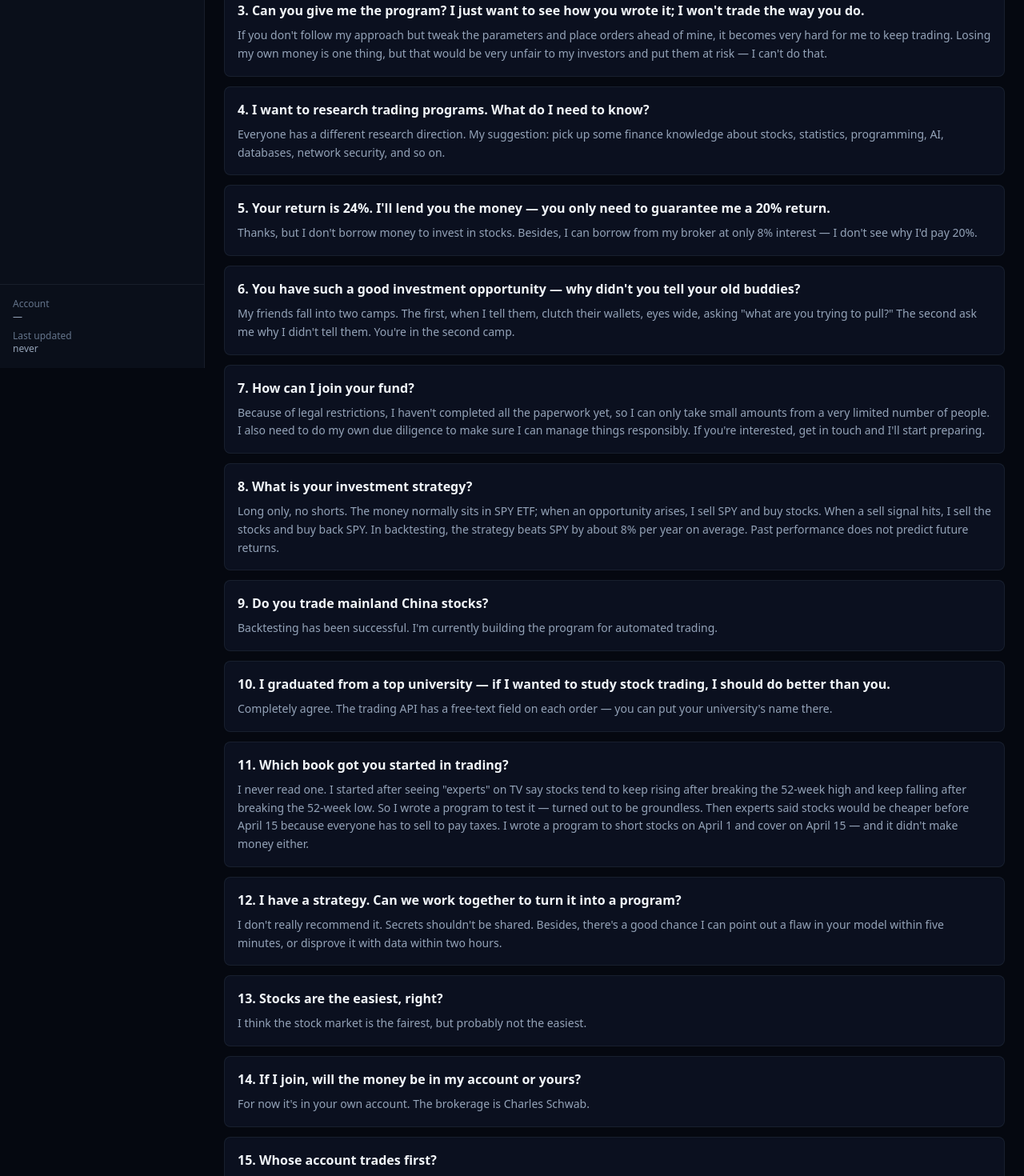
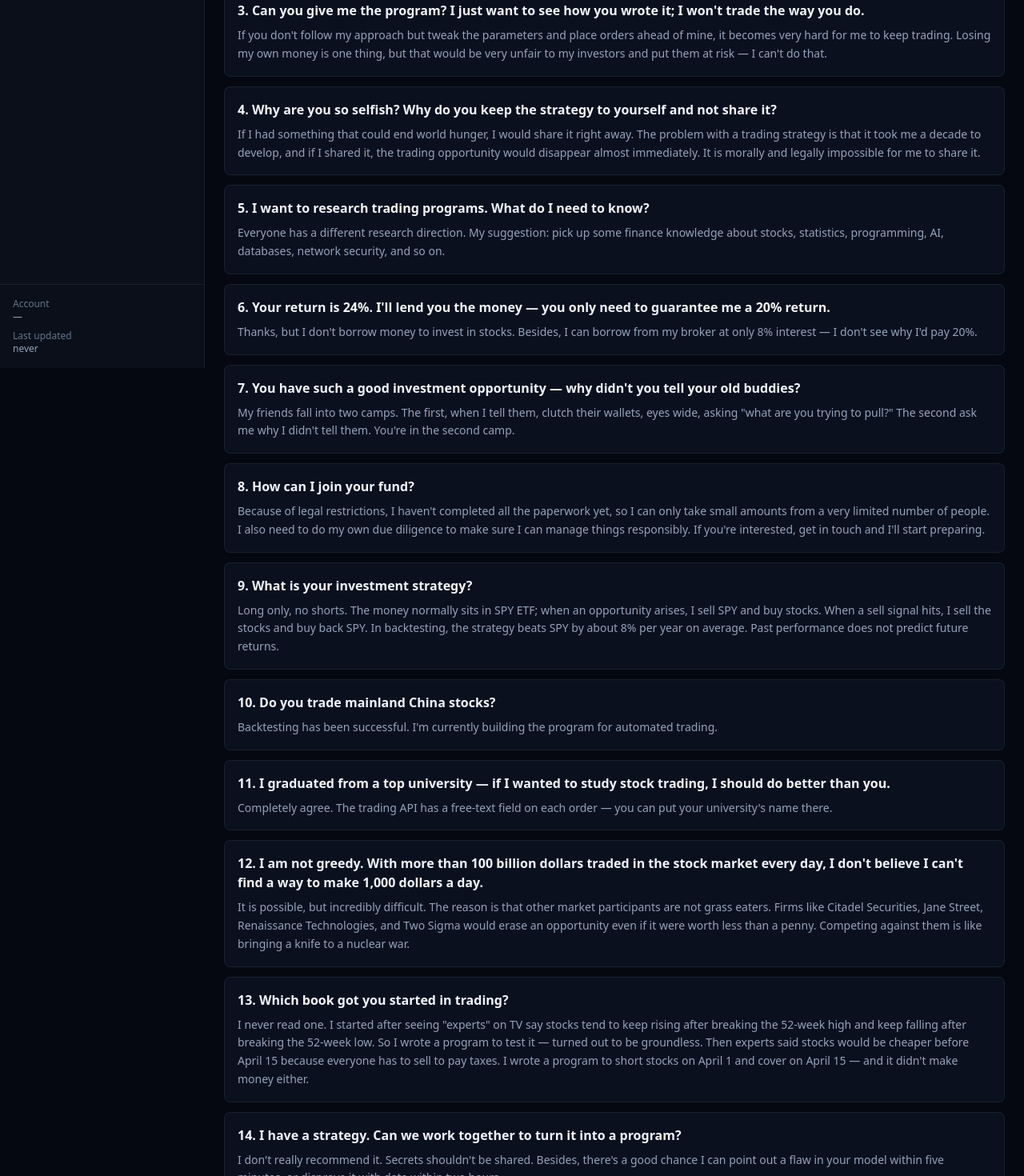
Before and after one commit to bxz2501/xQuant.us, a Next.js app: page /dashboard/faq in a window 1280 px wide. Shown: the part 340-1810 px from the top of the page at 80% size. Built offline with nearby package versions, Linux system fonts and the light colour scheme; no server answers.

Commit message:
fix deploy.sh

```diff
--- a/app/dashboard/faq/page.tsx
+++ b/app/dashboard/faq/page.tsx
@@ -17,6 +17,10 @@ const FAQ_EN: Entry[] = [
     q: "Can you give me the program? I just want to see how you wrote it; I won't trade the way you do.",
     a: "If you don't follow my approach but tweak the parameters and place orders ahead of mine, it becomes very hard for me to keep trading. Losing my own money is one thing, but that would be very unfair to my investors and put them at risk — I can't do that.",
   },
+  {
+  q: "Why are you so selfish? Why do you keep the strategy to yourself and not share it?",
+  a: "If I had something that could end world hunger, I would share it right away. The problem with a trading strategy is that it took me a decade to develop, and if I shared it, the trading opportunity would disappear almost immediately. It is morally and legally impossible for me to share it.",
+},
   {
     q: "I want to research trading programs. What do I need to know?",
     a: "Everyone has a different research direction. My suggestion: pick up some finance knowledge about stocks, statistics, programming, AI, databases, network security, and so on.",
@@ -45,6 +49,10 @@ const FAQ_EN: Entry[] = [
     q: "I graduated from a top university — if I wanted to study stock trading, I should do better than you.",
     a: "Completely agree. The trading API has a free-text field on each order — you can put your university's name there.",
   },
+  {
+  q: "I am not greedy. With more than 100 billion dollars traded in the stock market every day, I don't believe I can't find a way to make 1,000 dollars a day.",
+  a: "It is possible, but incredibly difficult. The reason is that other market participants are not grass eaters. Firms like Citadel Securities, Jane Street, Renaissance Technologies, and Two Sigma would erase an opportunity even if it were worth less than a penny. Competing against them is like bringing a knife to a nuclear war.",
+},
   {
     q: "Which book got you started in trading?",
     a: "I never read one. I started after seeing \"experts\" on TV say stocks tend to keep rising after breaking the 52-week high and keep falling after breaking the 52-week low. So I wrote a program to test it — turned out to be groundless. Then experts said stocks would be cheaper before April 15 because everyone has to sell to pay taxes. I wrote a program to short stocks on April 1 and cover on April 15 — and it didn't make money either.",
@@ -81,6 +89,10 @@ const FAQ_ZH: Entry[] = [
     a: "如果你不照我的方法，把参数调在我之前下单，我的交易就很难继续了，我自己输了没关系，但这对我的投资者非常不公平，也给他们带来风险，我不能这么做。",
   },
   {
+  q: "你为什么这么自私？为什么把策略藏着，不愿意分享？",
+  a: "如果我拥有的是能够解决世界饥饿的问题，我会立刻公开分享。问题在于，交易策略不一样——它花了我十年时间才开发出来，而且一旦公开，交易机会很快就会消失。这不仅会影响我自己，也会影响信任我的投资人。从道德和法律上，我都不能这样做。",
+},
+  {
     q: "我想研究股票交易程序，需要哪些知识？",
     a: "每个人的研究方向不一样，我的建议是你需要学点关于股票的金融知识，统计学，编程，人工智能，数据库，网络安全等等。",
   },
@@ -108,6 +120,10 @@ const FAQ_ZH: Entry[] = [
     q: "我是名牌大学毕业，应该可以比你做得更好，如果我想研究股票的话。",
     a: "完全同意。API 在下单时有一个自由字节的 field，你可以把你大学名字写在上面。",
   },
+  {
+  q: "我不贪心。股市每天交易额超过上千亿美元，我不相信连一天赚1000美元的机会都找不到。",
+  a: "理论上是有可能的，但实际上极其困难。原因在于，市场里的其他参与者都不是吃素的。像 Citadel Securities、Jane Street、Renaissance Technologies、Two Sigma 这样的公司，哪怕只有不到一分钱的机会，也会被它们迅速消灭掉。和它们竞争，就像拿着小刀参加核战争。",
+},
   {
     q: "你是看哪本书开始研究交易的？",
     a: "没有看过书。开始研究是从电视看到\"专家\"说股票突破 52 星期高点就会往上再涨一阵，低于 52 星期低点就会继续跌一些。于是我写程序验证，发现毫无根据。接着是电视上专家说 4 月 15 日之前因为大家需要卖股票去交税，股票会比较低。我写程序在 4 月 1 日卖空股票，4 月 15 日低点买回来，结果发现并没有赚钱。",
```
Also changed, not shown: 1 other file (tests, documents, lock files or other folders).
